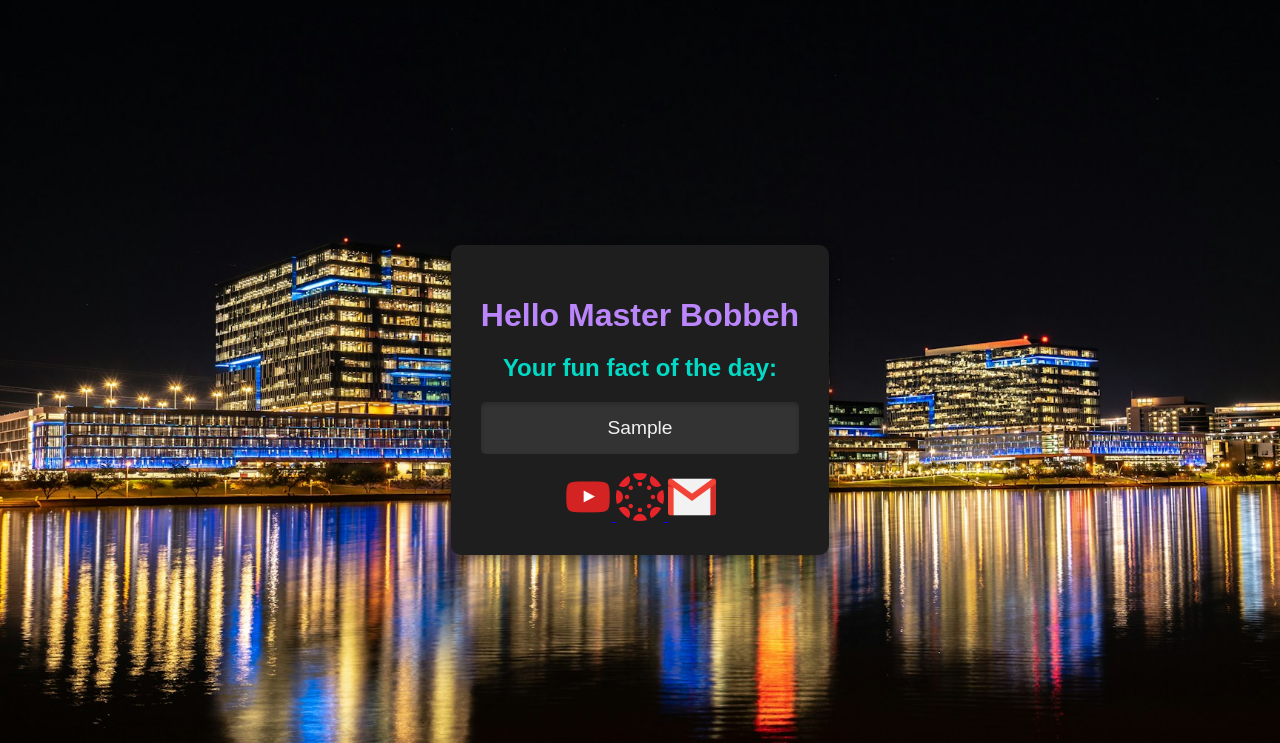
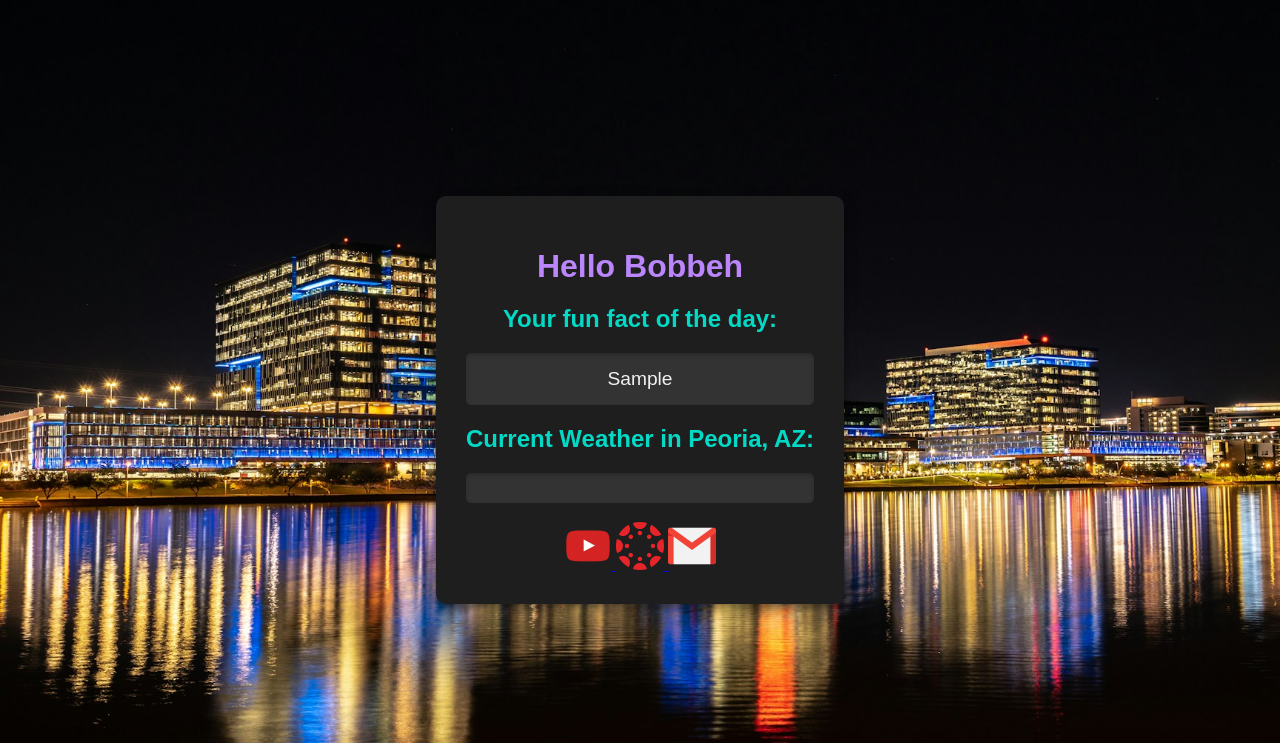
Before and after one commit to bdelucia/BobbehLandingPage, a Flask app: template templates/index.html in a window 1280 px wide. Shown: the top 743 px of the page. Run offline with Flask 3, Linux system fonts and the light colour scheme; the template is opened without the code that fills it: most values are stand-ins (such as "Sample title", 1, 10 or a date in 2020).

Commit message:
Added weather data via OpenWeather API

```diff
--- a/templates/index.html
+++ b/templates/index.html
@@ -8,18 +8,36 @@
 </head>
 <body style="background-image: url('static/background.jpg'); background-size: cover; background-position: center; background-repeat: no-repeat;">
     <div class="container">
-        <h1>Hello Master Bobbeh</h1>
+        <h1>Hello Bobbeh</h1>
         <h2>Your fun fact of the day:</h2>
         <p>{{ funFact }}</p>
+        <h2>Current Weather in Peoria, AZ:</h2>
+        <p id="weather"></p>
         <a href="https://www.youtube.com">
-            <img src="{{ url_for('static', filename='YouTube.png') }}" alt="YouTube">
+            <img src="{{ url_for('static', filename='YouTube.png') }}">
         </a>
         <a href="https://www.canvas.asu.edu">
-            <img src="{{ url_for('static', filename='canvas.png') }}" alt="Canvas ASU">
+            <img src="{{ url_for('static', filename='canvas.png') }}">
         </a>
         <a href="https://www.gmail.com">
-            <img src="{{ url_for('static', filename='gmail.png') }}" alt="Gmail">
+            <img src="{{ url_for('static', filename='gmail.png') }}">
         </a>
     </div>
+    <script>
+        const apiKey = 'b7f49b53a4b889a237938c9fd5ccbbfd';
+        const city = 'Peoria';
+        const state = 'AZ';
+        const url = `https://api.openweathermap.org/data/2.5/weather?q=${city},${state},US&appid=${apiKey}&units=imperial`;
+
+        fetch(url)
+            .then(response => response.json())
+            .then(data => {
+                const weatherDescription = data.weather[0].description;
+                const temperature = data.main.temp;
+                const weatherElement = document.getElementById('weather');
+                weatherElement.textContent = `Temperature: ${temperature}°F, ${weatherDescription}`;
+            })
+            .catch(error => console.error('Error fetching weather data:', error));
+    </script>
 </body>
 </html>
--- a/views.py
+++ b/views.py
@@ -6,7 +6,7 @@
 # Flask blueprint loading
 views = Blueprint(__name__, "views")
 
-# Getting key from secret python env file
+# Getting keys from secret python env file
 load_dotenv()
 openai_api_key = os.getenv("OPENAI_API_KEY")
 openai.api_key = openai_api_key
@@ -22,4 +22,6 @@
 # Renders index.html with passed chatGPT-generated funFact
 @views.route("/")
 def home():
-    return render_template("index.html", funFact = chat_gpt("Tell me a fun fact"))
+    load_dotenv()
+    openweather_api_key = os.getenv("OPENWEATHER_API_KEY")
+    return render_template("index.html", funFact = chat_gpt("Tell me a fun fact"), openweather_api_key=openweather_api_key)
```
